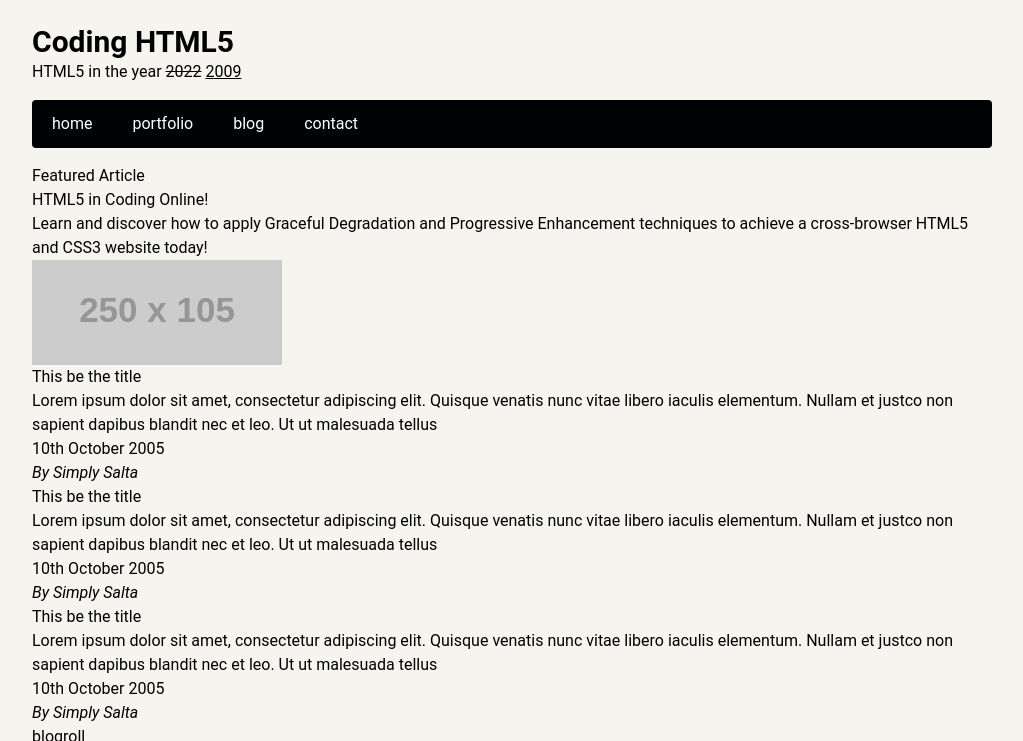
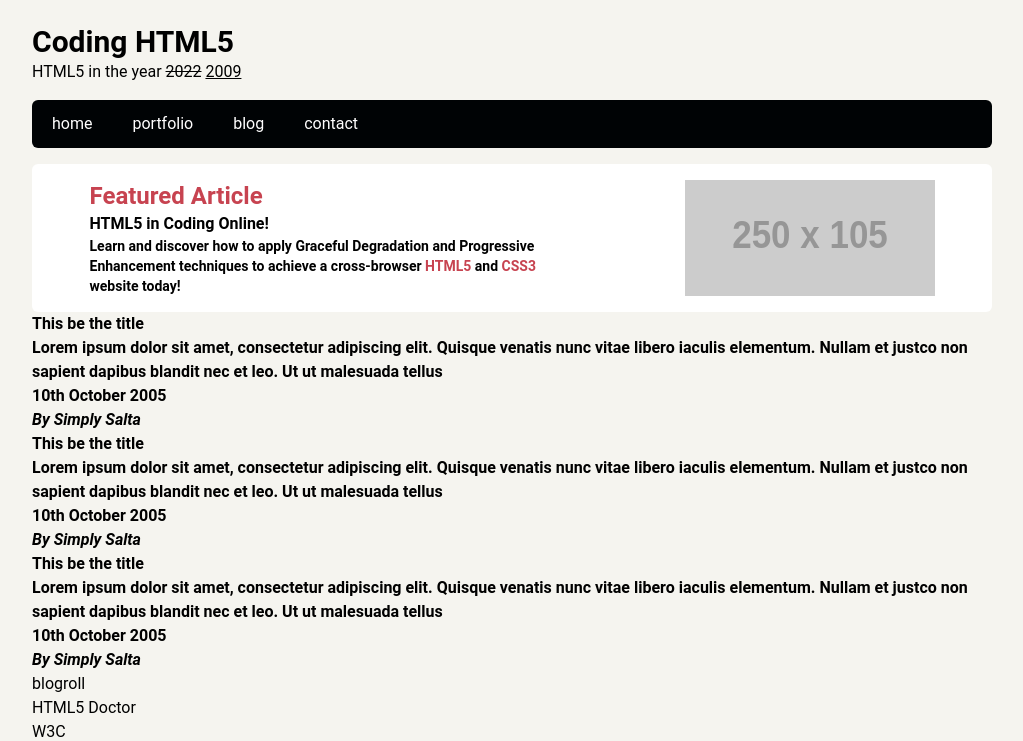
Before and after one commit to nhanphan2112/semantic-tailwind, a website: page index.html in a window 1280 px wide. Shown: the top 741 px of the page, without its empty margins (128-1151 px from the left). Drawn offline with Linux system fonts and the light colour scheme; placeholder pictures from the web are drawn by us.

Commit message:
a bit style for feature article

```diff
--- a/index.html
+++ b/index.html
@@ -20,7 +20,7 @@
 			</header>
 
 			<nav class="w-3/4 pb-4">
-				<ul class="flex rounded bg-textDarkColor">
+				<ul class="flex rounded-md bg-textDarkColor">
 					<li><a class="block px-5 py-3 hover:bg-primaryColor text-textLightColor" href="home">home</a></li>
 					<li><a class="block px-5 py-3 hover:bg-primaryColor text-textLightColor" href="porfolio">portfolio</a></li>
 					<li><a class="block px-5 py-3 hover:bg-primaryColor text-textLightColor" href="blog">blog</a></li>
@@ -28,20 +28,20 @@
 				</ul>
 			</nav>
 
-			<main class="w-3/4">
-				<article class="">
-					<header class="">
-						<h2>Featured Article</h2>
-						<h3>HTML5 in Coding Online!</h3>
-						<p>
+			<main class="w-3/4 font-semibold">
+				<article class="flex flex-wrap justify-around py-4 rounded-md bg-textLightColor">
+					<header class="basis-1/2">
+						<h2 class="text-2xl text-primaryColor">Featured Article</h2>
+						<h3 class="">HTML5 in Coding Online!</h3>
+						<p class="text-sm">
 							Learn and discover how to apply Graceful Degradation and Progressive Enhancement
 							techniques to achieve a cross-browser
-							<a href="https://en.wikipedia.org/wiki/HTML5">HTML5</a> and
-							<a href="https://www.tutorialrepublic.com/css-tutorial/">CSS3</a>
+							<a class="text-primaryColor hover:bg-primaryColor hover:text-textLightColor" href="https://en.wikipedia.org/wiki/HTML5">HTML5</a> and
+							<a class="text-primaryColor hover:bg-primaryColor hover:text-textLightColor" href="https://www.tutorialrepublic.com/css-tutorial/">CSS3</a>
 							website today!
 						</p>
 					</header>
-					<img src="http://via.placeholder.com/250x105" alt="featured article image" />
+					<img class="h-105px w-250px" src="http://via.placeholder.com/250x105" alt="featured article image" />
 				</article>
 
         <section class="">
--- a/package.json
+++ b/package.json
@@ -4,7 +4,8 @@
 	"description": "",
 	"main": "index.js",
 	"scripts": {
-    "test": "echo \"Error: no test specified\" && exit 1"
+		"test": "echo \"Error: no test specified\" && exit 1",
+		"start": "tailwindcss -i ./tailwindcss.css -o ./app.css --watch"
 	},
 	"keywords": [],
 	"author": "",
```
Also changed, not shown: app.css. Lines whose indentation alone changed are shown as unchanged.
